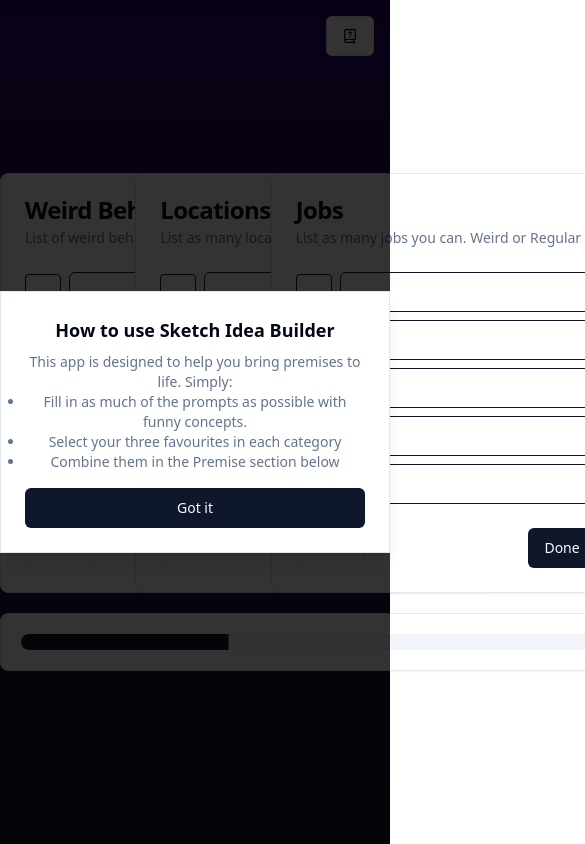
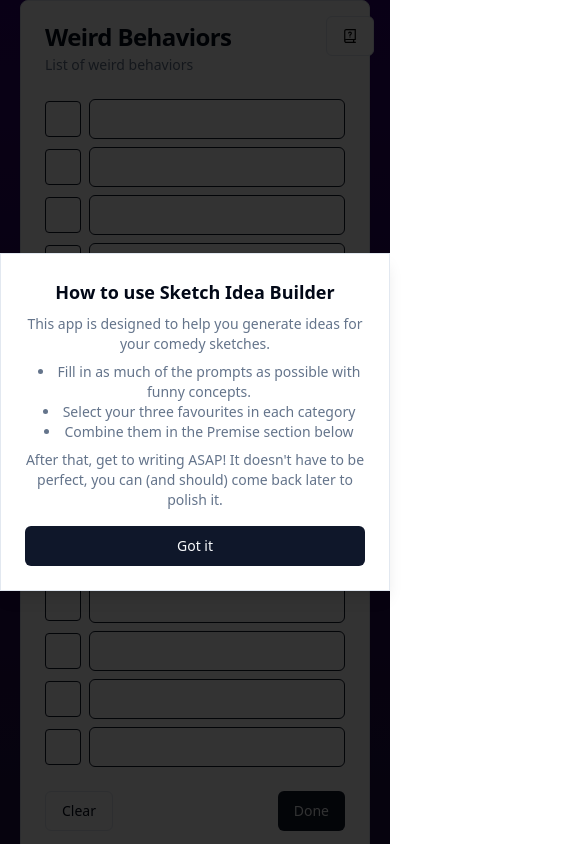
Before and after one commit to nMckenryan/sketch-idea-builder, a Next.js app: page / in a window 390 px wide. Both pictures are taken after a click on the button 350 px from the left and 36 px from the top of the page. Shown: the top 844 px of the page, 585 px wide, since content can reach past the window. Built offline with nearby package versions, Linux system fonts and the light colour scheme.

Commit message:
Improved Mobile orientation and window alignment

```diff
--- a/src/app/page.tsx
+++ b/src/app/page.tsx
@@ -1,3 +1,6 @@
+"use client";
+
+import { useState } from "react";
 import { HelpPopup } from "~/components/help-popup";
 import PremiseWindow from "~/components/premise-window";
 import TopicTable from "~/components/topic-table";
@@ -6,7 +9,27 @@ import { getConceptsOptions } from "~/lib/utils";
 export default function HomePage() {
   const conceptLimitList: string[] = [];
   const conceptOptions = getConceptsOptions();
-  const completion = 20;
+  const [completionPercentage, setCompletionPercentage] = useState(0);
+
+  const [chosenConceptsTable1, setChosenConceptsTable1] = useState<number>(0);
+  const [chosenConceptsTable2, setChosenConceptsTable2] = useState<number>(0);
+  const [chosenConceptsTable3, setChosenConceptsTable3] = useState<number>(0);
+
+  const handleChildData = (data: number, index: number) => {
+    if (index == 0) {
+      setChosenConceptsTable1(data);
+    }
+    if (index == 1) {
+      setChosenConceptsTable2(data);
+    }
+    if (index == 2) {
+      setChosenConceptsTable3(data);
+    }
+    // setCompletion(data);
+    setCompletionPercentage(
+      (chosenConceptsTable1 + chosenConceptsTable2 + chosenConceptsTable3) / 3,
+    );
+  };
 
   for (let i = 0; i < conceptOptions.conceptLimit; i++) {
     conceptLimitList.push("concept-" + i);
@@ -19,7 +42,7 @@ export default function HomePage() {
           <HelpPopup />
         </div>
       </header>
-      <div className="grid grid-cols-3 gap-4">
+      <div className="flex flex-col gap-4 md:flex-row">
         {conceptOptions.concepts
           ? Array.from({ length: 3 }, (_, i) => i).map((i) =>
               conceptOptions.concepts[i] ? (
@@ -28,13 +51,14 @@ export default function HomePage() {
                   listName={conceptOptions.concepts[i].name}
                   description={conceptOptions.concepts[i].description}
                   conceptLimit={conceptLimitList}
+                  onDataReceived={(data) => handleChildData(data, i)}
                 />
               ) : null,
             )
           : null}
       </div>
-      <div className="mt-5 grid grid-cols-1">
-        <PremiseWindow completionPercentage={completion} />
+      <div className="mt-5 flex flex-col">
+        <PremiseWindow completionPercentage={completionPercentage} />
       </div>
     </main>
   );
--- a/src/components/help-popup.tsx
+++ b/src/components/help-popup.tsx
@@ -23,14 +23,21 @@ export function HelpPopup() {
         <AlertDialogHeader>
           <AlertDialogTitle>How to use Sketch Idea Builder</AlertDialogTitle>
           <AlertDialogDescription>
-            This app is designed to help you bring premises to life. Simply:
-            <ul style={{ listStyleType: "disc" }}>
+            <p>
+              This app is designed to help you generate ideas for your comedy
+              sketches.
+            </p>
+            <ul className="m-1 w-full list-inside list-disc p-1">
               <li>
                 Fill in as much of the prompts as possible with funny concepts.
               </li>
               <li> Select your three favourites in each category</li>
               <li> Combine them in the Premise section below</li>
             </ul>
+            <p>
+              After that, get to writing ASAP! It doesn't have to be perfect,
+              you can (and should) come back later to polish it.
+            </p>
           </AlertDialogDescription>
         </AlertDialogHeader>
         <AlertDialogFooter>
--- a/src/components/premise-window.tsx
+++ b/src/components/premise-window.tsx
@@ -16,7 +16,7 @@ export default function PremiseWindow({
   completionPercentage: number;
 }) {
   return (
-    <Card className="w-[1080px]">
+    <Card className="flex w-[350px] flex-col md:w-[1080px]">
       <CardContent className="flex items-center p-5">
         {completionPercentage < 100 ? (
           <TooltipProvider delayDuration={0}>
@@ -30,7 +30,7 @@ export default function PremiseWindow({
             </Tooltip>
           </TooltipProvider>
         ) : (
-          <div className="w-[1080px]">
+          <div className="w-[100%]">
             <Label>Premise:</Label>
             <Input type="text" placeholder={"Premise"} />
           </div>
--- a/src/components/topic-table.tsx
+++ b/src/components/topic-table.tsx
@@ -17,10 +17,12 @@ interface TableProps {
   listName: string;
   description: string;
   conceptLimit: string[];
+  onDataReceived: (data: number) => void;
 }
 
 export default function TopicTable(props: TableProps) {
   const [selected, setSelected] = useState<string[]>([]);
+  const [completionPercentage, setCompletionPercentage] = useState(0);
 
   const maxSelected = 3;
 
@@ -34,6 +36,12 @@ export default function TopicTable(props: TableProps) {
         return prev;
       }
     });
+
+    setCompletionPercentage(
+      Math.round((selected.length / props.conceptLimit.length) * 100),
+    );
+
+    props.onDataReceived(completionPercentage);
   };
 
   return (
@@ -43,7 +51,7 @@ export default function TopicTable(props: TableProps) {
         <CardDescription>{props.description}</CardDescription>
       </CardHeader>
       <CardContent>
-        <form className="grid gap-2">
+        <form className="flex flex-col gap-2">
           {props.conceptLimit.map((item) => (
             <div className="flex items-center" key={item}>
               <Checkbox
```
Also changed, not shown: 1 other file (tests, documents, lock files or other folders).
